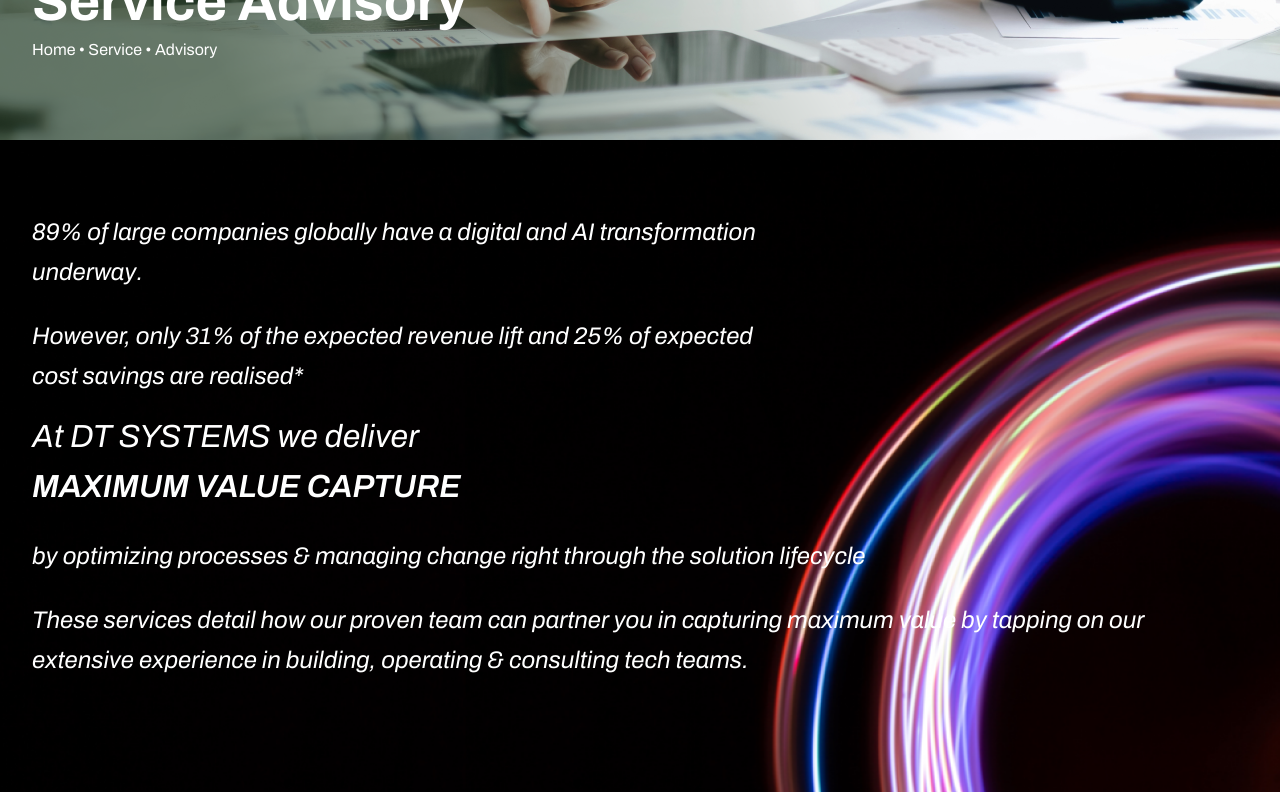
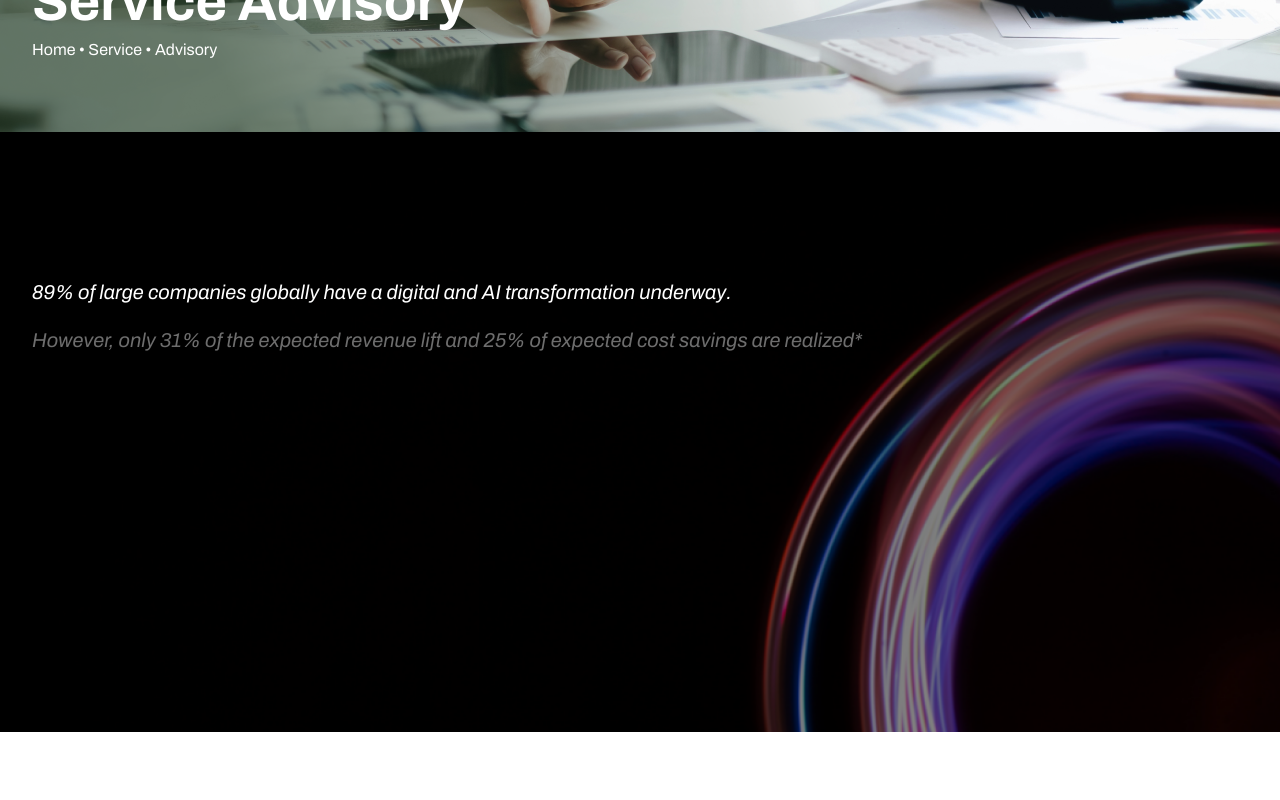
Before and after one commit to PruthviMogaveer/DT-system-dev, a Next.js app: page /services-advisory in a window 1280 px wide. Shown: the part 480-1280 px from the top of the page. Built offline with nearby package versions, Linux system fonts and the light colour scheme.

Commit message:
feat : added some scrolling effect

```diff
--- a/components/Footer.tsx
+++ b/components/Footer.tsx
@@ -26,12 +26,10 @@
 
   return (
     <footer
-      className={`self-stretch bg-ghostwhite flex flex-col items-start justify-start pt-[5.5rem] px-[4.375rem] pb-[2.812rem] box-border gap-[2.062rem] max-w-full text-left text-[1.125rem] text-gray-300 font-archivo
-      lg:px-8 md:px-6 sm:px-4
+      className={`self-stretch bg-ghostwhite flex flex-col items-start justify-start pt-[5.5rem] px-[4.375rem] mq1350:px-[2rem] pb-[2.812rem] box-border gap-[2.062rem] max-w-full text-left text-[1.125rem] text-gray-300 font-archivo
       md:pt-16 sm:pt-12
       md:pb-8 sm:pb-6
-      max-[450px]:px-4
-      max-[450px]:pt-10
+
       ${className}`}
     >
       <div className="max-w-[1536px] mx-auto w-full flex flex-col items-start justify-start box-border gap-[2.062rem] text-left text-[1.125rem] text-gray-300 font-archivo">
--- a/components/NavbarPage.tsx
+++ b/components/NavbarPage.tsx
@@ -141,7 +141,7 @@
           mq450:px-[0.5rem] "
       >
         <header className="flex-1 flex flex-row items-center justify-between max-w-full gap-[1.25rem] text-left text-[1rem] text-white font-archivo relative navbar mt-[-1rem] header-navbar">
-          <div className={`flex items-center mt-[-5px] relative`}>
+          <div className={`flex items-center relative`}>
             <a href="/">
               <Image
                 className="h-[1.469rem] relative max-w-[15rem] overflow-hidden shrink-0 cursor-pointer z-[1] mq900:ml-[1px]"
--- a/pages/services-advisory.tsx
+++ b/pages/services-advisory.tsx
@@ -1,160 +1,155 @@
 import type { NextPage } from "next";
-import { useCallback } from "react";
+import { useCallback, useRef, useState, useEffect } from "react";
 import Image from "next/image";
 import { useRouter } from "next/router";
 import Heros from "../components/Heros";
 import DigitalTranspormationRoadmap from "../components/DigitalTranspormationRoadmap";
 import NavbarPage from "../components/NavbarPage";
 import Footer from "../components/Footer";
-import { motion, useAnimation } from "framer-motion";
-import { useEffect } from "react";
-import { useInView } from "react-intersection-observer";
+import { motion, useScroll, useTransform } from "framer-motion";
 
 const ServicesAdvisory: NextPage = () => {
   const router = useRouter();
+  const containerRef = useRef<HTMLDivElement>(null);
+  const [isInView, setIsInView] = useState(false);
+  const [scrollProgress, setScrollProgress] = useState(0);
 
   const onDTSYSTEMSClick = useCallback(() => {
     router.push("/home");
   }, [router]);
 
-  const controls = useAnimation();
-  const { ref, inView } = useInView({
-    threshold: 0.1,
-    triggerOnce: false, // Trigger every time the section comes into view
+  const { scrollYProgress } = useScroll({
+    target: containerRef,
+    offset: ["start start", "end end"]
   });
 
   useEffect(() => {
-    if (inView) {
-      controls.start("visible");
+    const handleScroll = () => {
+      if (!containerRef.current) return;
+
+      const rect = containerRef.current.getBoundingClientRect();
+      const containerHeight = containerRef.current.clientHeight;
+      const scrollPoint = window.innerHeight;
+
+      // Calculate scroll progress through the section
+      const progress = Math.min(Math.max(-rect.top / (containerHeight - scrollPoint), 0), 1);
+      setScrollProgress(progress);
+
+      // Determine when to fix/unfix the section
+      if (rect.top <= 0 && -rect.top < (containerHeight - scrollPoint)) {
+        setIsInView(true);
       } else {
-      controls.start("hidden");
+        setIsInView(false);
       }
-  }, [controls, inView]);
-
-  const containerVariants = {
-    hidden: { opacity: 0 },
-    visible: {
-      opacity: 1,
-      transition: {
-        staggerChildren: 0.3, // Slight delay between child animations
-        delayChildren: 0.2, // Initial delay for smoother appearance
-      },
-    },
     };
 
-  const textVariants = {
-    hidden: { opacity: 0, y: 70 },
-    visible: {
-      opacity: 1,
-      y: 0,
-      transition: { duration: 1.2, ease: "easeInOut" },
-    },
-  };
+    window.addEventListener('scroll', handleScroll);
+    return () => window.removeEventListener('scroll', handleScroll);
+  }, []);
+
+  const text1Opacity = useTransform(scrollYProgress, [0, 0.2], [0, 1]);
+  const text2Opacity = useTransform(scrollYProgress, [0.2, 0.4], [0, 1]);
+  const text3Opacity = useTransform(scrollYProgress, [0.4, 0.6], [0, 1]);
+  const text4Opacity = useTransform(scrollYProgress, [0.6, 0.8], [0, 1]);
+  const text5Opacity = useTransform(scrollYProgress, [0.8, 1], [0, 1]);
+
+  const translateY = isInView ? 0 : scrollProgress > 0.5 ? (scrollProgress - 0.5) * 100 : 0;
 
   return (
     <div className="w-full relative bg-white overflow-hidden flex flex-col items-start justify-start leading-[normal] tracking-[normal] text-left text-[1.5rem] text-white font-archivo">
-      <div className="hidden flex-row items-start justify-start gap-[1.5rem] z-[0]">
-        <div className="rounded-29xl border-gray-550 border-[1px] border-solid flex flex-row items-center justify-center py-[0.625rem] px-[0.687rem]">
-          <Image
-            className="h-[2rem] w-[2rem] relative overflow-hidden shrink-0"
-            width={32}
-            height={32}
-            alt=""
-            src="/arrowleft.svg"
-          />
+      <div style={{ height: "110px", width: "100%", backgroundColor: "#112e11f0" }}>
+        <div className="mt-[2rem] mq1240:mt-[3rem]"><NavbarPage /></div>
       </div>
-        <div className="rounded-29xl bg-blue flex flex-row items-center justify-center p-[0.75rem]">
-          <Image
-            className="h-[2rem] w-[2rem] relative overflow-hidden shrink-0"
-            width={32}
-            height={32}
-            alt=""
-            src="/arrowright.svg"
-          />
-        </div>
-      </div>
-      <div style={{ height: "110px", width: "100%", backgroundColor: "#112e11f0" }} >
-        <div className=" mt-[2rem] mq1240:mt-[3rem]"><NavbarPage /></div>
-      </div>
+
       <Heros
         teamworkWithBusinessPeople="/hero.png"
         heroTitle="Service Advisory"
         homeServiceAdvisory="Home • Service • Advisory"
       />
-      <div className="self-stretch flex flex-row items-start justify-start max-w-full w-full mb-20">
-        <div className="max-w-[1536px] mx-auto w-full px-[4.375rem] pb-[2rem]
-          mq1325:px-[2rem]
-          ">
+
+      <div
+        ref={containerRef}
+        className="w-full relative"
+        style={{
+          height: "200vh",
+          marginTop: "-5rem",
+        }}
+      >
         <motion.div
-            ref={ref}
-            className="flex flex-col items-start justify-start gap-[1.5rem]"
-            variants={containerVariants}
-            initial="hidden"
-            animate={controls}
+          className="w-full"
+          style={{
+            position: isInView ? 'fixed' : 'absolute',
+            top: isInView ? 0 : 'auto',
+            left: 0,
+            right: 0,
+            zIndex: 10,
+            transform: `translateY(${translateY}vh)`
+          }}
         >
+          {/* Add max-width container */}
+          <div className="max-w-[1536px] mx-auto w-full relative h-[600px]">
+            <Image
+              className="w-full h-full object-cover"
+              width={1440}
+              height={600}
+              alt=""
+              src="/screenshot-20241023-231953-1@2x.png"
+            />
+
+            <div className="absolute inset-0 bg-black bg-opacity-50" />
+
+            <div className="absolute inset-0 flex flex-col justify-center px-[4.375rem] gap-4
+              mq1325:px-[2rem] ">
               <motion.i
-              className="text-[1.5rem] leading-[2.5rem] inline-block max-w-[48rem] z-[2]
-                mq550:text-[1.188rem] mq550:leading-[2rem]"
-              variants={textVariants}
+                style={{ opacity: text1Opacity }}
+                className="relative leading-[2rem] text-[1.25rem] mq550:text-[0.90rem] mq550:leading-[1.25rem]"
               >
                 89% of large companies globally have a digital and AI transformation underway​.
               </motion.i>
+
+              <motion.i
+                style={{ opacity: text2Opacity }}
+                className="relative leading-[2rem] text-[1.25rem] mq550:text-[0.90rem] mq550:leading-[1.25rem]"
+              >
+                However, only 31% of the expected revenue lift and 25% of expected cost savings are realized*
+              </motion.i>
+
               <motion.div
-              className="flex flex-col items-start justify-start gap-[1rem] max-w-[48rem]"
-              variants={containerVariants}
+                style={{ opacity: text3Opacity }}
+                className="flex flex-col gap-2"
               >
+                <h2 className="m-0 relative text-[1.75rem] leading-[2.5rem] mq550:text-[1.30rem] mq550:leading-[1.60rem] italic font-normal">
+                  At DT SYSTEMS we deliver
+                </h2>
+                <h2 className="m-0 relative text-[1.75rem] leading-[2.5rem] italic font-semibold mq550:text-[1.30rem] mq550:leading-[1.60rem]">
+                  MAXIMUM VALUE CAPTURE
+                </h2>
+              </motion.div>
+
               <motion.i
-                className="text-[1.5rem] leading-[2.5rem] z-[2]
-                  mq550:text-[1.188rem] mq550:leading-[2rem]"
-                variants={textVariants}
-              >
-                However, only 31% of the expected revenue lift and 25% of expected cost savings are realised*
-              </motion.i>
-              <div className="flex flex-col items-start justify-start max-w-full text-[2rem]">
-                <motion.h2
-                  className="m-0 relative text-inherit leading-[3.125rem] inline-block italic font-normal font-inherit max-w-full z-[2] mq800:text-[1.625rem] mq800:leading-[2.5rem] mq550:text-[1.188rem] mq550:leading-[1.875rem]"
-                  variants={textVariants}
-                >
-                  At DT SYSTEMS we deliver
-                </motion.h2>
-                <motion.h2
-                  className="m-0 relative text-inherit leading-[3.125rem] italic font-semibold font-inherit z-[3] mq800:text-[1.625rem] mq800:leading-[2.5rem] mq550:text-[1.188rem] mq550:leading-[1.875rem]"
-                  variants={textVariants}
-                >
-                  MAXIMUM VALUE CAPTURE
-                </motion.h2>
-              </div>
-            </motion.div>
-            <motion.div
-              className="self-stretch flex flex-col items-start justify-start"
-              variants={containerVariants}
-            >
-              <motion.i
-                className="relative leading-[2.5rem] z-[2] mq550:text-[1.188rem] mq550:leading-[2rem]"
-                variants={textVariants}
+                style={{ opacity: text4Opacity }}
+                className="relative leading-[2rem] text-[1.25rem] mq550:text-[0.90rem] mq550:leading-[1.25rem]"
               >
                 by optimizing processes & managing change right through the solution lifecycle
               </motion.i>
-            </motion.div>
+
               <motion.i
-              className="relative leading-[2.5rem] z-[2] mq550:text-[1.188rem] mq550:leading-[2rem]"
-              variants={textVariants}
+                style={{ opacity: text5Opacity }}
+                className="relative leading-[2rem] text-[1.25rem] mq550:text-[0.90rem] mq550:leading-[1.25rem]"
               >
                 These services detail how our proven team can partner you in capturing maximum value by tapping on our extensive experience in building, operating & consulting tech teams.
               </motion.i>
+            </div>
+          </div>
         </motion.div>
       </div>
+
+      <div className="mt-[-18vh] w-full">
+        <div className="max-w-[1536px] mx-auto">
+          <DigitalTranspormationRoadmap />
         </div>
-      <Image
-        className="w-full h-[40.75rem] absolute !m-[0] top-[38.75rem] right-[0rem] left-[0rem]
-          max-w-full overflow-hidden shrink-0 object-cover z-[1] mq400:h-[50rem]"
-        width={1440}
-        height={652}
-        alt=""
-        src="/screenshot-20241023-231953-1@2x.png"
-      />
-      <DigitalTranspormationRoadmap />
         <Footer />
+      </div>
     </div>
   );
 };
```
Lines whose indentation alone changed are shown as unchanged.
